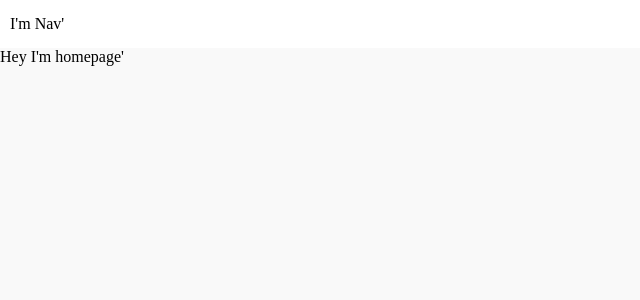
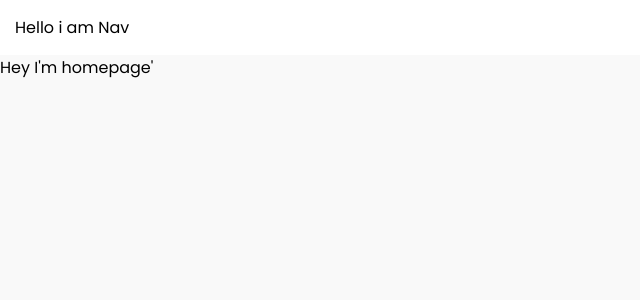
Before and after one commit to saroj-dev/A-zcreator, a React (Create React App) app in the folder client/: page / in a window 1280 px wide. Shown: the top 300 px of the page, without its empty margins (0-640 px from the left). Built offline with nearby package versions, Linux system fonts and the light colour scheme.

Commit message:
Another Commit

```diff
--- a/client/src/Components/Nav/Nav.js
+++ b/client/src/Components/Nav/Nav.js
@@ -3,7 +3,7 @@ const Nav = () => {
   return (
     <>
       <nav>
-        <div className={navstyle.logo}>I'm Nav'</div>
+        <div className={navstyle.logo}>Hello i am Nav</div>
       </nav>
     </>
   );
--- a/client/src/Styles/GlobalCSS/GlobalCSS.css
+++ b/client/src/Styles/GlobalCSS/GlobalCSS.css
@@ -1,6 +1,7 @@
 * {
   padding: 0;
   margin: 0;
+  font-family: "poppins", sans-serif;
 }
 li {
   list-style: none;
--- a/client/src/Styles/GlobalCSS/Nav.module.css
+++ b/client/src/Styles/GlobalCSS/Nav.module.css
@@ -1,4 +1,4 @@
 nav {
   background: #fff;
-  padding: 15px 10px;
+  padding: 15px;
 }
```
